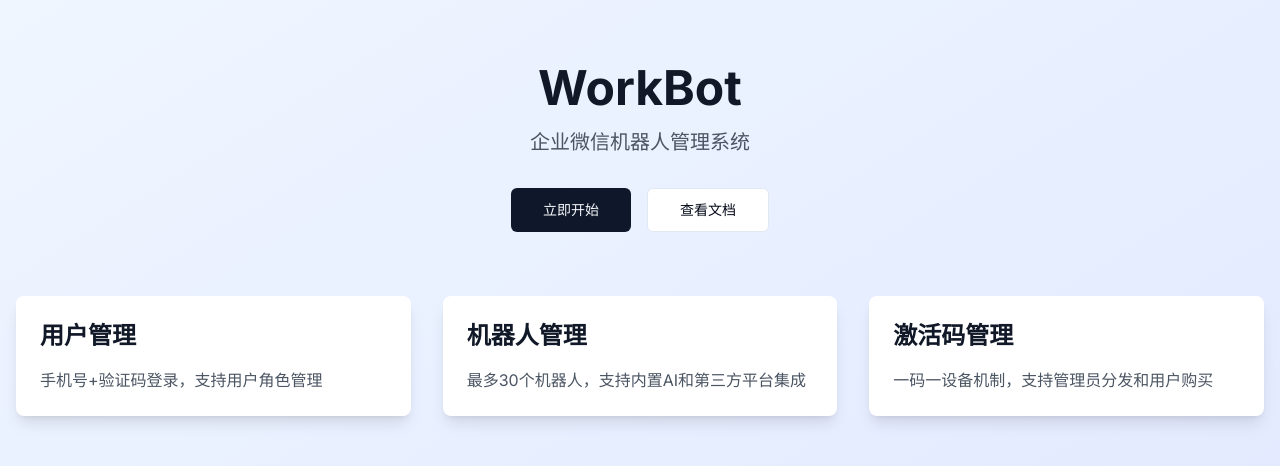
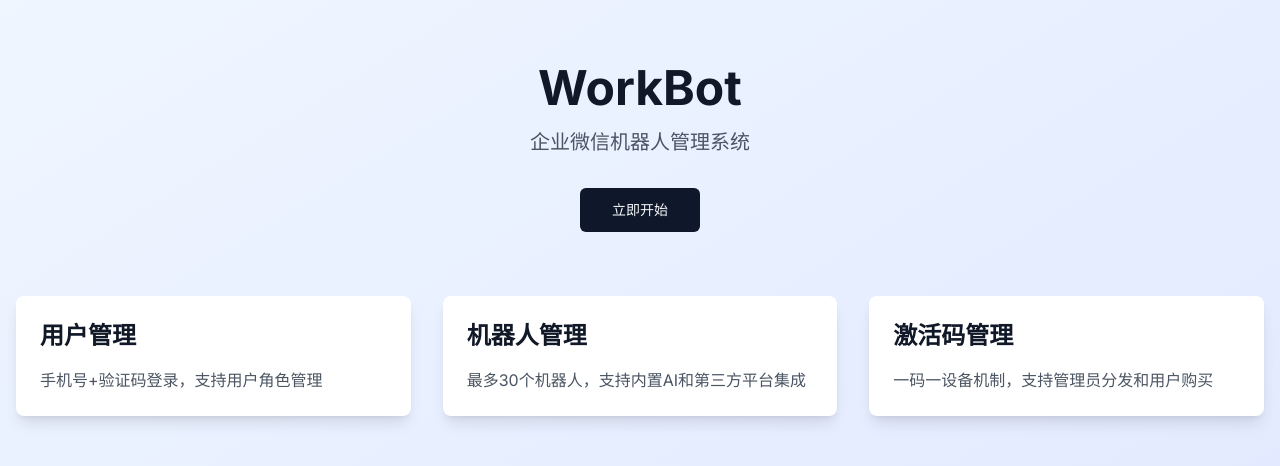
Before and after one commit to huanghua98558/work-ai, a Next.js app: page / in a window 1280 px wide. Shown: the top 466 px of the page. Built offline with nearby package versions, Linux system fonts and the light colour scheme.

Commit message:
fix: 移除首页"查看文档"按钮避免 404 错误

```diff
--- a/src/app/page.tsx
+++ b/src/app/page.tsx
@@ -15,11 +15,6 @@ export default function Home() {
             <a href="/login">
               <Button size="lg">
                 立即开始
-              </Button>
-            </a>
-            <a href="/docs">
-              <Button size="lg" variant="outline">
-                查看文档
               </Button>
             </a>
           </div>
```
